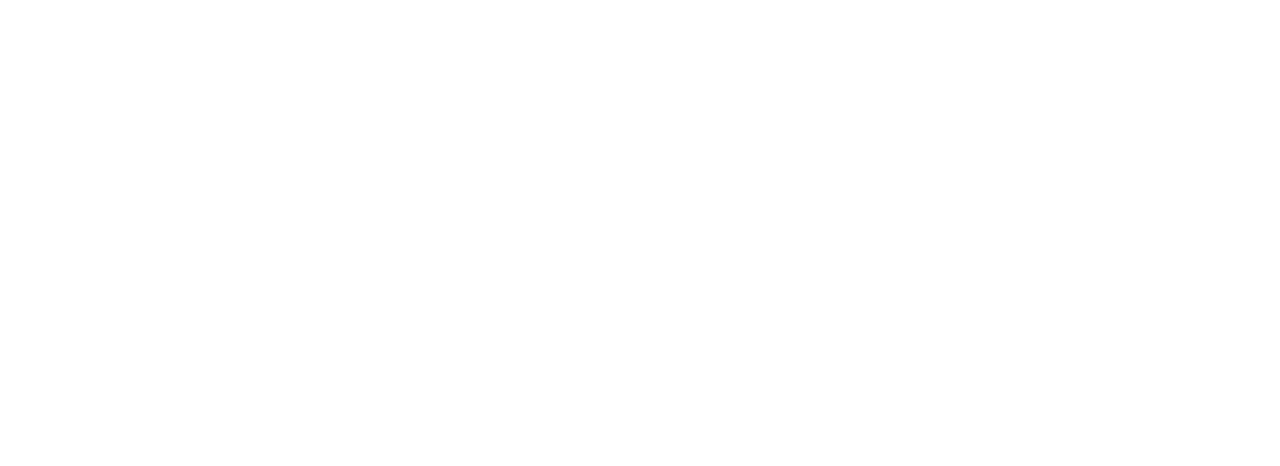
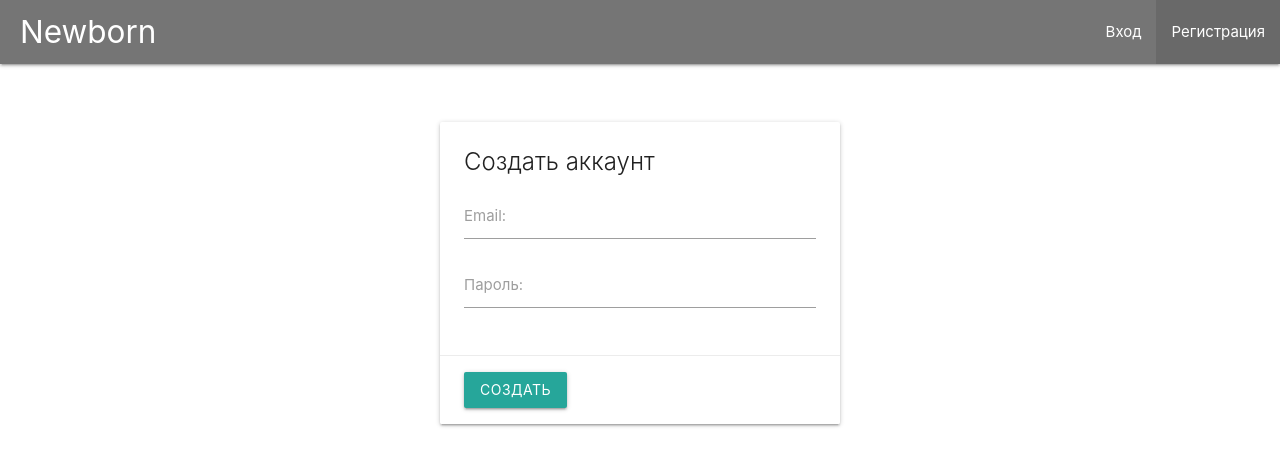
Before and after one commit to AlexFoxJS/fullstack-node-mongodb-angular, an Angular app in the folder client/: page /registration in a window 1280 px wide. Before the commit this address led to /. Shown: the top 466 px of the page. Built offline with nearby package versions, Linux system fonts and the light colour scheme.

Commit message:
master - lesson 36 - create login validation form for auth layout

```diff
--- a/client/src/app/page-login/page-login.component.html
+++ b/client/src/app/page-login/page-login.component.html
@@ -1,16 +1,72 @@
-<div class="card">
+<form
+  class="card"
+  [formGroup]="form"
+  (ngSubmit)="onSubmit()"
+>
+
+  <!--  -->
   <div class="card-content">
+
     <span class="card-title">Войти в систему</span>
+
+    <!-- EMAIL -->
     <div class="input-field">
-      <input id="email" type="email" required>
+      <!--  -->
+      <input
+        id="email"
+        type="email"
+        formControlName="email"
+        [ngClass]="{
+          'invalid': form.get('email').invalid && form.get('email').touched,
+          'valid': form.get('email').valid && form.get('email').touched
+        }"
+      >
+      <!--  -->
       <label for="email">Email:</label>
+      <!--  -->
+      <span class="helper-text red-text" *ngIf="form.get('email').invalid && form.get('email').touched">
+        <span *ngIf="form.get('email').errors['required']">Введите Email</span>
+        <span *ngIf="form.get('email').errors['email']">Введите коректный Email</span>
+      </span>
+
     </div>
+
+    <!-- PASSWORD -->
     <div class="input-field">
-      <input id="password" type="password" required>
+      <!--  -->
+      <input
+        id="password"
+        type="password"
+        formControlName="password"
+        [ngClass]="{
+          'invalid': form.get('password').invalid && form.get('password').touched,
+          'valid': form.get('password').valid && form.get('password').touched
+        }"
+      >
+      <!--  -->
       <label for="password">Пароль:</label>
+      <!--  -->
+      <span class="helper-text red-text" *ngIf="form.get('password').invalid && form.get('password').touched">
+        <span *ngIf="form.get('password').errors['required']">Введите пароль</span>
+        <span *ngIf="form.get('password').errors['minlength'] && form.get('password').errors['minlength']['requiredLength']">
+          Пароль должен быть больше {{form.get('password').errors['minlength']['requiredLength']}} символов.
+          Сейчас {{form.get('password').errors['minlength']['actualLength']}}
+        </span>
+      </span>
+
     </div>
+
   </div>
+
+  <!--  -->
   <div class="card-action">
-    <button class="modal-action btn waves-effect">Войти</button>
+
+    <button
+      type="submit"
+      class="modal-action btn waves-effect"
+      [disabled]="form.invalid"
+    >Войти</button>
+
   </div>
-</div>
+
+</form>
--- a/client/src/app/page-login/page-login.component.ts
+++ b/client/src/app/page-login/page-login.component.ts
@@ -1,4 +1,6 @@
-import {Component, OnInit} from '@angular/core';
+import {Component, OnInit} from '@angular/core'
+import {FormGroup, FormControl, Validators} from '@angular/forms'
+
 
 @Component({
   selector: 'app-page-login',
@@ -7,10 +9,19 @@ import {Component, OnInit} from '@angular/core';
 })
 export class PageLoginComponent implements OnInit {
 
-  constructor() {
+  form: FormGroup
+
+  constructor() {}
+
+  ngOnInit() {
+    this.form = new FormGroup({
+      email: new FormControl(null, [Validators.required, Validators.email]),
+      password: new FormControl(null, [Validators.required, Validators.minLength(6)])
+    })
   }
 
-  ngOnInit() {
+  onSubmit() {
+
   }
 
 }
--- a/client/src/app/page-registration/page-registration.component.html
+++ b/client/src/app/page-registration/page-registration.component.html
@@ -1,3 +1,16 @@
-<p>
-  page-registration works!
-</p>
+<div class="card">
+  <div class="card-content">
+    <span class="card-title">Создать аккаунт</span>
+    <div class="input-field">
+      <input id="email" type="email" required>
+      <label for="email">Email:</label>
+    </div>
+    <div class="input-field">
+      <input id="password" type="password" required>
+      <label for="password">Пароль:</label>
+    </div>
+  </div>
+  <div class="card-action">
+    <button class="modal-action btn waves-effect">Создать</button>
+  </div>
+</div>
--- a/client/src/app/shared/layouts/app-layout/app-layout.component.html
+++ b/client/src/app/shared/layouts/app-layout/app-layout.component.html
@@ -1,3 +1,4 @@
+<!-- Layout "Авторизации" -->
 <p>
   app-layout works!
 </p>
--- a/client/src/app/shared/layouts/auth-layout/auth-layout.component.html
+++ b/client/src/app/shared/layouts/auth-layout/auth-layout.component.html
@@ -1,10 +1,14 @@
-
+<!-- Layout "Авторизации" -->
 <nav>
   <div class="nav-wrapper grey darken-1">
-    <a href="#" class="brand-logo">Newborn</a>
+    <a routerLink="/" class="brand-logo">Newborn</a>
     <ul id="nav-mobile" class="right hide-on-med-and-down">
-      <li><a>Вход</a></li>
-      <li><a>Регистрация</a></li>
+      <li routerLinkActive="active">
+        <a routerLink="/login">Вход</a>
+      </li>
+      <li routerLinkActive="active">
+        <a routerLink="/registration">Регистрация</a>
+      </li>
     </ul>
   </div>
 </nav>
```
Also changed, not shown: client/src/app/app-routing.module.ts (+12 -5 lines), client/src/app/app.module.ts (+13 -6 lines).
